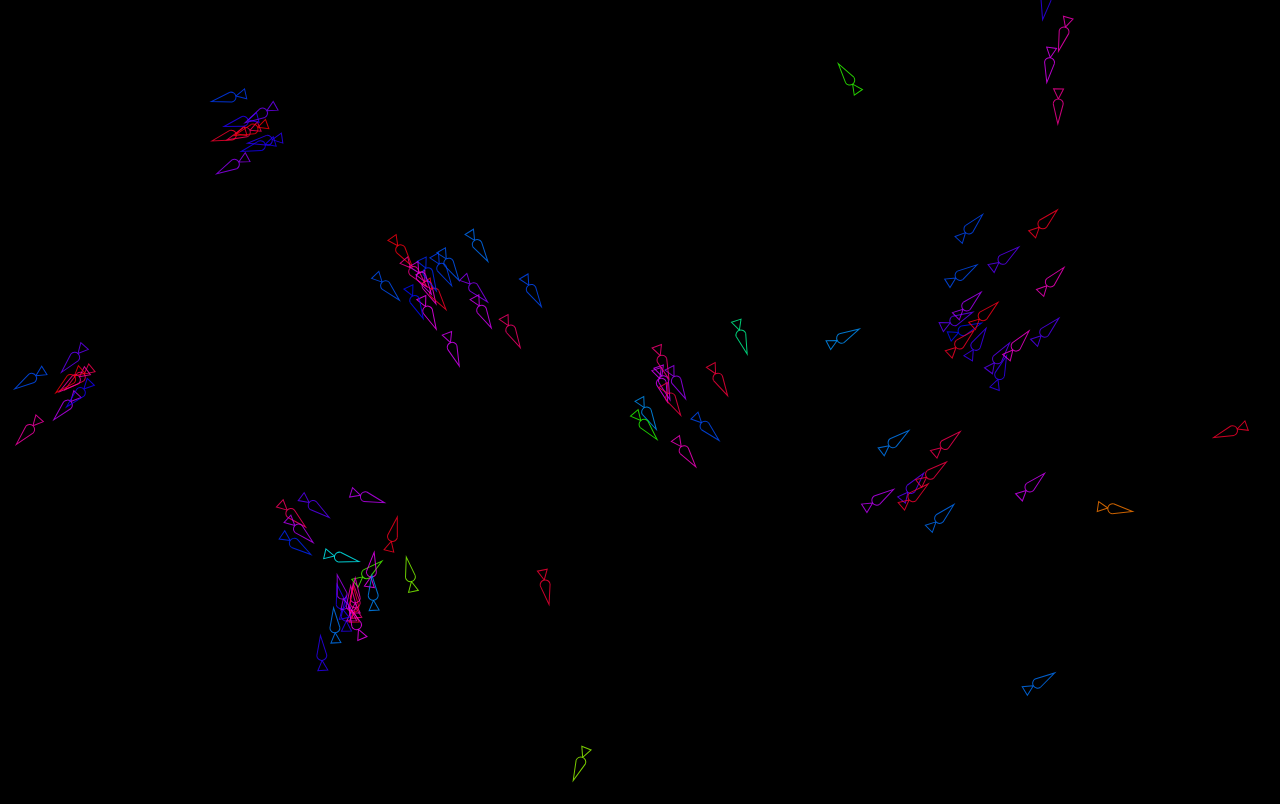
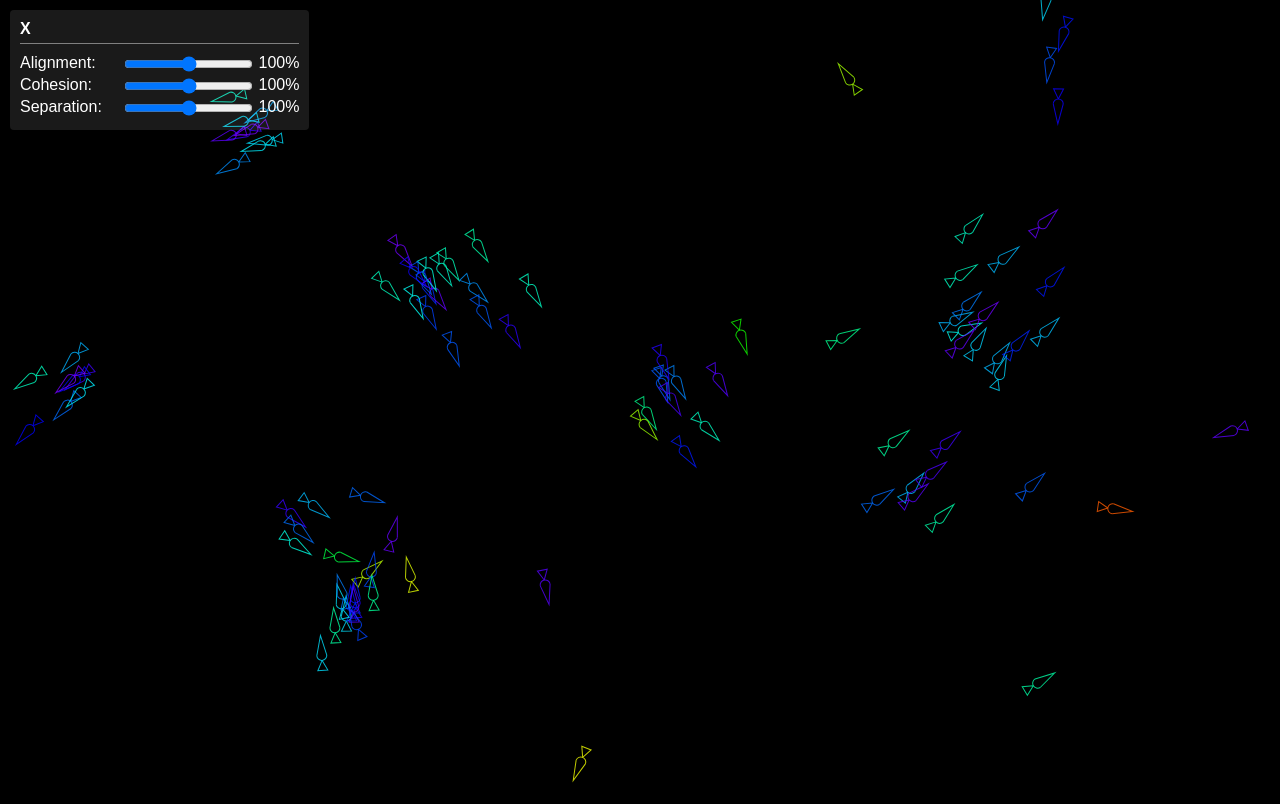
Before and after one commit to Christian-Adler/js_flocking_simulation, a plain HTML site: page index.html in a window 1280 px wide. Drawn offline with Linux system fonts and the light colour scheme.

Commit message:
add factor sliders

```diff
--- a/boid.mjs
+++ b/boid.mjs
@@ -1,4 +1,5 @@
 import {Vector} from "./vector.mjs";
+import {getAlignmentFactor, getCohesionFactor, getSeparationFactor} from "./statics.mjs";
 
 let idProvider = 0;
 
@@ -61,9 +62,9 @@ class Boid {
     // this.acceleration = lerpVec(this.acceleration, alignment, 0.1);
     // this.acceleration = lerpVec(this.acceleration, cohesion, 0.1);
     // this.acceleration = lerpVec(this.acceleration, alignment.addVec(cohesion), 0.1);
-    this.acceleration.addVec(alignment);
-    this.acceleration.addVec(cohesion);
-    this.acceleration.addVec(separation);
+    this.acceleration.addVec(alignment.mult(getAlignmentFactor()));
+    this.acceleration.addVec(cohesion.mult(getCohesionFactor()));
+    this.acceleration.addVec(separation.mult(getSeparationFactor()));
   }
 
   update(worldWidth, worldHeight) {
@@ -100,12 +101,10 @@ class Boid {
     ctx.rotate(this.velocity.toRadians() - Math.PI / 2);
 
     // turn speed to color
-    const degVelocity = this.velocity.len() / this.maxSpeed * 360;
+    const degVelocity = this.velocity.len() / this.maxSpeed * 270;
     const style = 'hsl(' + degVelocity + ' 100% 50% / ' + (80) + '%)';
     ctx.strokeStyle = style;
     ctx.fillStyle = style;
-
-    // todo sliders to control alignment, cohesion,... (multipli with factor)
 
     ctx.beginPath();
     ctx.arc(0, 0, 5, Math.PI, Math.PI * 2);
--- a/index.html
+++ b/index.html
@@ -14,12 +14,73 @@
         body {
             background: black;
         }
+
+        #inputs {
+            position: absolute;
+            top: 10px;
+            left: 10px;
+            padding: 10px;
+            background: rgba(255, 255, 255, 0.1);
+            border-radius: 4px;
+            color: white;
+            cursor: default;
+            display: flex;
+            flex-direction: column;
+        }
+
+        #inputs.min {
+            overflow: hidden;
+            height: 13px;
+            width: 11px;
+            display: block;
+        }
+
+        #switchInputs {
+            font-weight: bold;
+            border-bottom: 1px solid grey;
+            margin-bottom: 10px;
+            padding-bottom: 5px;
+            cursor: pointer;
+        }
+
+        #inputs .labelText {
+            width: 100px;
+            display: inline-block;
+        }
+
+        .rangeValue {
+            min-width: 46px;
+            text-align: right;
+            display: inline-block;
+        }
+
+        .rangeValue:after {
+            content: "%";
+        }
     </style>
 </head>
 <body>
+
+<div id="inputs" class="">
+    <div id="switchInputs">X</div>
+    <label><span class="labelText">Alignment:</span>
+        <input id="rangeAlignment" type="range" min="0" max="200" value="100" step="1"/><span
+                class="rangeValue">100</span>
+    </label>
+    <label><span class="labelText">Cohesion:</span>
+        <input id="rangeCohesion" type="range" min="0" max="200" value="100" step="1"/><span
+                class="rangeValue">100</span>
+    </label>
+    <label><span class="labelText">Separation:</span>
+        <input id="rangeSeparation" type="range" min="0" max="200" value="100" step="1"/><span
+                class="rangeValue">100</span>
+    </label>
+</div>
+
 <canvas id="canvas" height="500" width="500"></canvas>
 
 <script src="utils.mjs" type="module"></script>
+<script src="statics.mjs" type="module"></script>
 <script src="vector.mjs" type="module"></script>
 <script src="boid.mjs" type="module"></script>
 <script src="flock.mjs" type="module"></script>
--- a/main.mjs
+++ b/main.mjs
@@ -1,4 +1,5 @@
 import {Flock} from "./flock.mjs";
+import {setAlignmentFactor, setCohesionFactor, setSeparationFactor} from "./statics.mjs";
 
 const canvas = document.getElementById("canvas");
 const ctx = canvas.getContext('2d');
@@ -47,3 +48,28 @@ const update = () => {
 }
 
 update();
+
+const settings = [
+  {id: 'rangeAlignment', setter: setAlignmentFactor},
+  {id: 'rangeCohesion', setter: setCohesionFactor},
+  {id: 'rangeSeparation', setter: setSeparationFactor},
+];
+for (const setting of settings) {
+  const range = document.getElementById(setting.id);
+  range.addEventListener("input", (evt) => {
+    let val = range.value;
+    evt.target.nextSibling.innerText = val;
+    val = parseFloat(val);
+    setting.setter(val);
+  });
+}
+
+const switchInputs = document.querySelector('#switchInputs');
+switchInputs.addEventListener('click', (e) => {
+  e.target.parentNode.classList.toggle('min');
+  const isMin = e.target.parentNode.classList.contains('min');
+  if (isMin)
+    e.target.innerHTML = '&gt;';
+  else
+    e.target.innerText = 'X';
+});
--- /dev/null
+++ b/statics.mjs
@@ -0,0 +1,28 @@
+let alignmentFactor = 1;
+let cohesionFactor = 1;
+let separationFactor = 1;
+
+const setAlignmentFactor = (val) => {
+  alignmentFactor = val / 100;
+};
+const getAlignmentFactor = () => {
+  return alignmentFactor;
+};
+const setSeparationFactor = (val) => {
+  separationFactor = val / 100;
+};
+const getSeparationFactor = () => {
+  return separationFactor;
+};
+const setCohesionFactor = (val) => {
+  cohesionFactor = val / 100;
+};
+const getCohesionFactor = () => {
+  return cohesionFactor;
+};
+
+export {
+  setAlignmentFactor, getAlignmentFactor,
+  setSeparationFactor, getSeparationFactor,
+  setCohesionFactor, getCohesionFactor
+};
```
